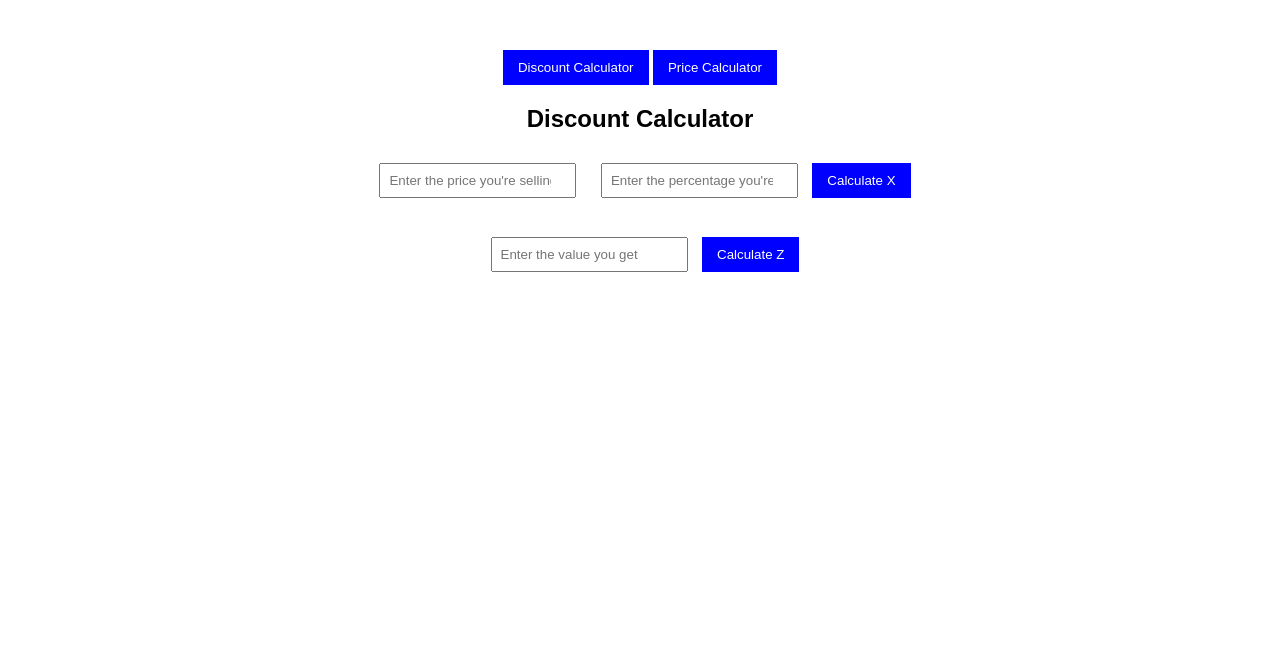
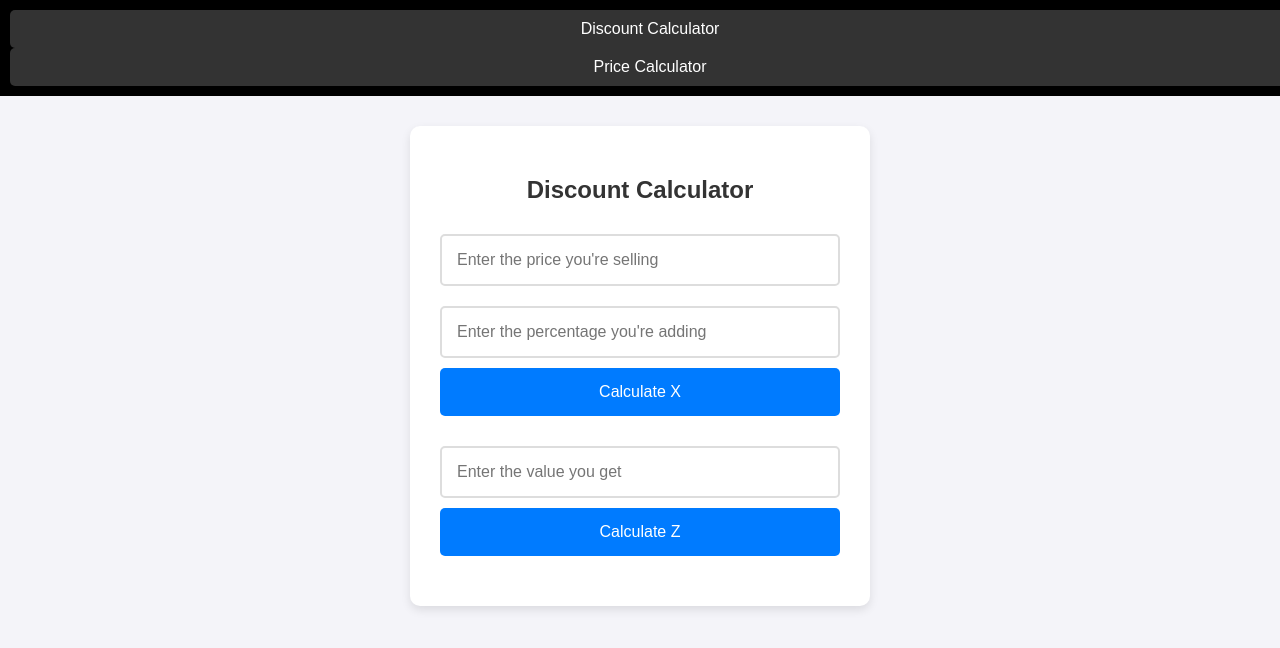
Before and after one commit to YasirAhmed727/LubnaSelectionsCalculator, a plain HTML site: page index.html in a window 1280 px wide. Drawn offline with Linux system fonts and the light colour scheme.

Commit message:
Update index.html

```diff
--- a/index.html
+++ b/index.html
@@ -3,37 +3,100 @@
 <head>
     <meta charset="UTF-8">
     <meta name="viewport" content="width=device-width, initial-scale=1.0">
-    <title>Percentage Calculator</title>
+    <title>Calculator</title>
     <style>
         body {
-            font-family: Arial, sans-serif;
+            font-family: 'Arial', sans-serif;
+            background-color: #f4f4f9;
+            margin: 0;
+        }
+
+        /* Header Styling */
+        .header {
+            background-color: #000;
+            color: white;
+            padding: 10px 0;
             text-align: center;
-            margin: 50px;
         }
-        input {
-            margin: 10px;
-            padding: 8px;
-        }
-        /* Container for the buttons */
-        .button-container {
-            display: flex;
-            justify-content: space-between; /* This ensures buttons are on opposite sides */
-            width: 100%;
-            max-width: 600px; /* Optional: You can control the max width of the container */
-            margin: 0 auto;
-        }
-        button {
-            padding: 10px 15px;
-            background-color: blue;
+
+        .header button {
+            background-color: #333;
             color: white;
             border: none;
+            padding: 10px 20px;
+            font-size: 16px;
             cursor: pointer;
+            margin: 0 10px;
+            border-radius: 5px;
         }
+
+        .header button:hover {
+            background-color: #555;
+        }
+
+        /* Calculator Styling */
+        .container {
+            background-color: #fff;
+            padding: 30px;
+            border-radius: 10px;
+            box-shadow: 0 4px 10px rgba(0, 0, 0, 0.1);
+            width: 100%;
+            max-width: 400px;
+            text-align: center;
+            margin: 30px auto;
+        }
+
+        h2 {
+            color: #333;
+            font-size: 24px;
+            margin-bottom: 20px;
+        }
+
+        input {
+            width: 100%;
+            padding: 15px;
+            margin: 10px 0;
+            font-size: 16px;
+            border: 2px solid #ddd;
+            border-radius: 5px;
+            box-sizing: border-box;
+        }
+
+        input:focus {
+            border-color: #007bff;
+            outline: none;
+        }
+
+        button {
+            width: 100%;
+            padding: 15px;
+            background-color: #007bff;
+            color: white;
+            font-size: 16px;
+            border: none;
+            border-radius: 5px;
+            cursor: pointer;
+            transition: background-color 0.3s ease;
+        }
+
         button:hover {
-            background-color: darkblue;
+            background-color: #0056b3;
+        }
+
+        h3 {
+            color: #333;
+            font-size: 18px;
+            margin-top: 20px;
+            font-weight: normal;
+        }
+
+        .error {
+            color: red;
+            font-size: 14px;
         }
     </style>
 </head>
+<body>
 <body>
     <!-- Header with Buttons -->
     <div class="header">
```
